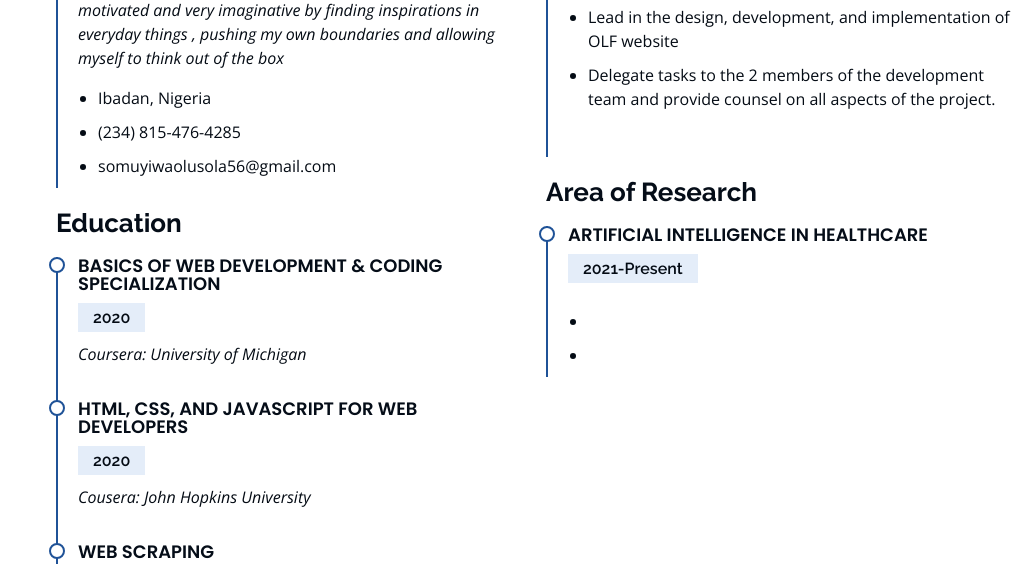
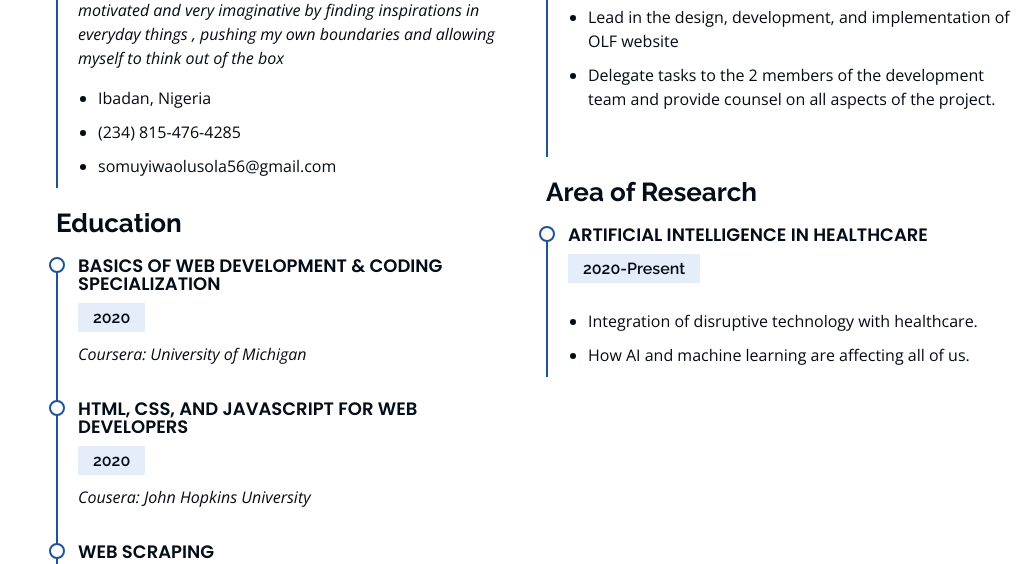
Before and after one commit to Olusols/solsmedia, a Django app: page / in a window 1280 px wide. Shown: the part 2527-3091 px from the top of the page, without its empty margins (256-1280 px from the left). Run offline with Django 3.2, Linux system fonts and the light colour scheme; data comes from the database, SQL or seed files in the repository; some libraries are stand-ins or nearby versions.

Commit message:
Update resume.html

```diff
--- a/Sols/templates/index/resume.html
+++ b/Sols/templates/index/resume.html
@@ -64,11 +64,11 @@
             <h3 class="resume-title">Area of Research</h3>
             <div class="resume-item">
               <h4>Artificial Intelligence in Healthcare</h4>
-              <h5>2021-Present</h5>
+              <h5>2020-Present</h5>
               <p><em></em></p>
               <ul>
-                <li></li>
-                <li></li>
+                <li>Integration of disruptive technology with healthcare.</li>
+                <li>How AI and machine learning are affecting all of us.</li>
               </ul>
             </div>
 
```
